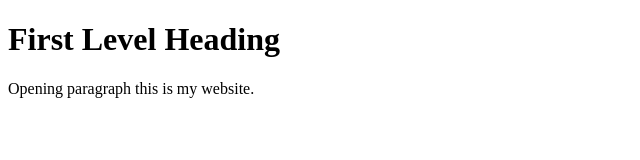
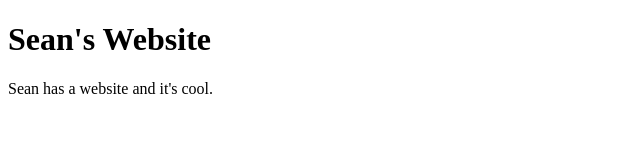
Before and after one commit to seangk29/JGPFpage, a plain HTML site: page index.html in a window 1280 px wide. Shown: the whole page, without its empty margins (0-640 px from the left). Drawn offline with Linux system fonts and the light colour scheme.

Commit message:
Update index.html

```diff
--- a/index.html
+++ b/index.html
@@ -4,7 +4,7 @@
         <title>Page Title</title>
     </head>
     <body>
-        <h1>First Level Heading</h1>
-        <p>Opening paragraph this is my website.</p>
+        <h1>Sean's Website</h1>
+        <p>Sean has a website and it's cool.</p>
     </body>
 </html>
```
